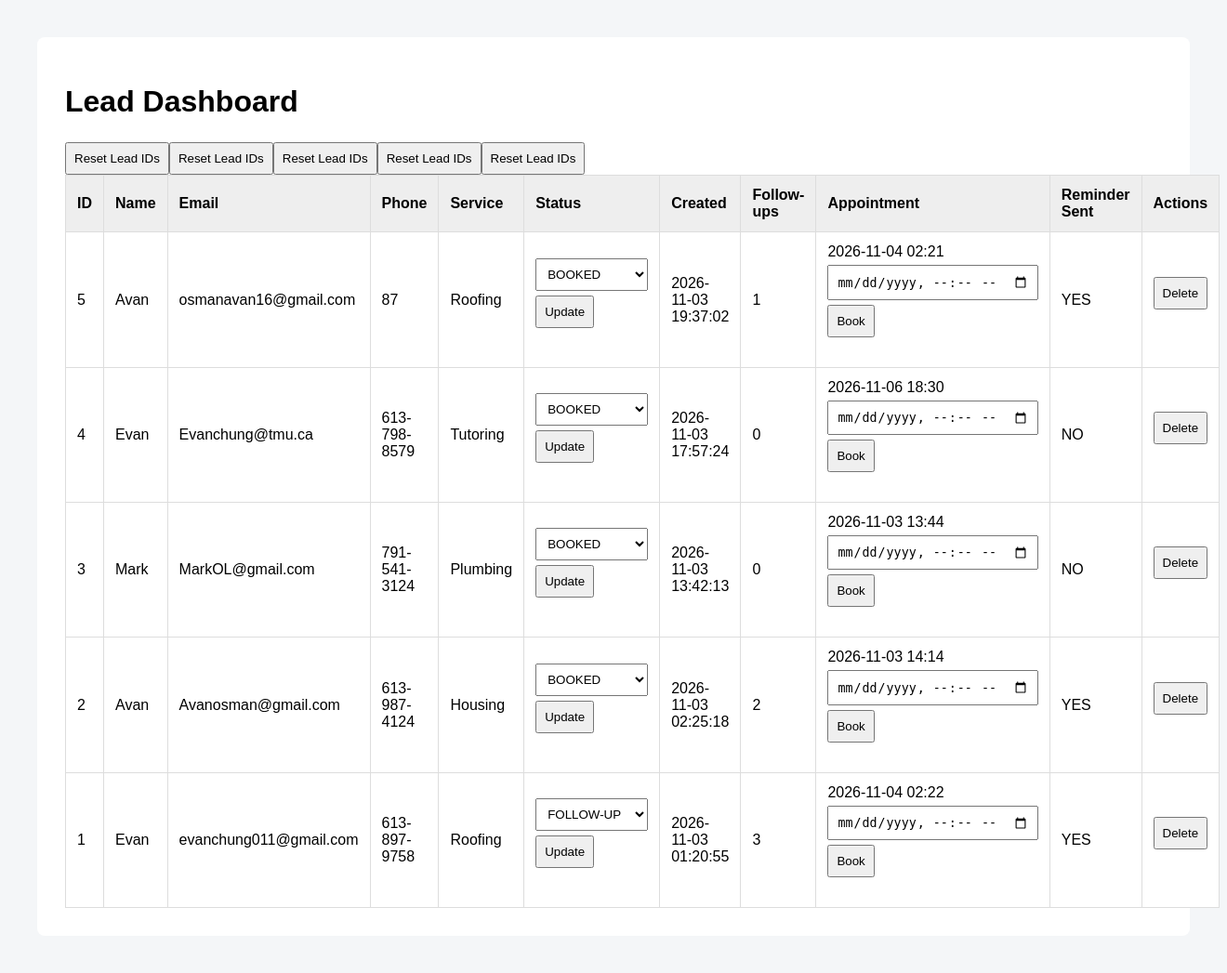
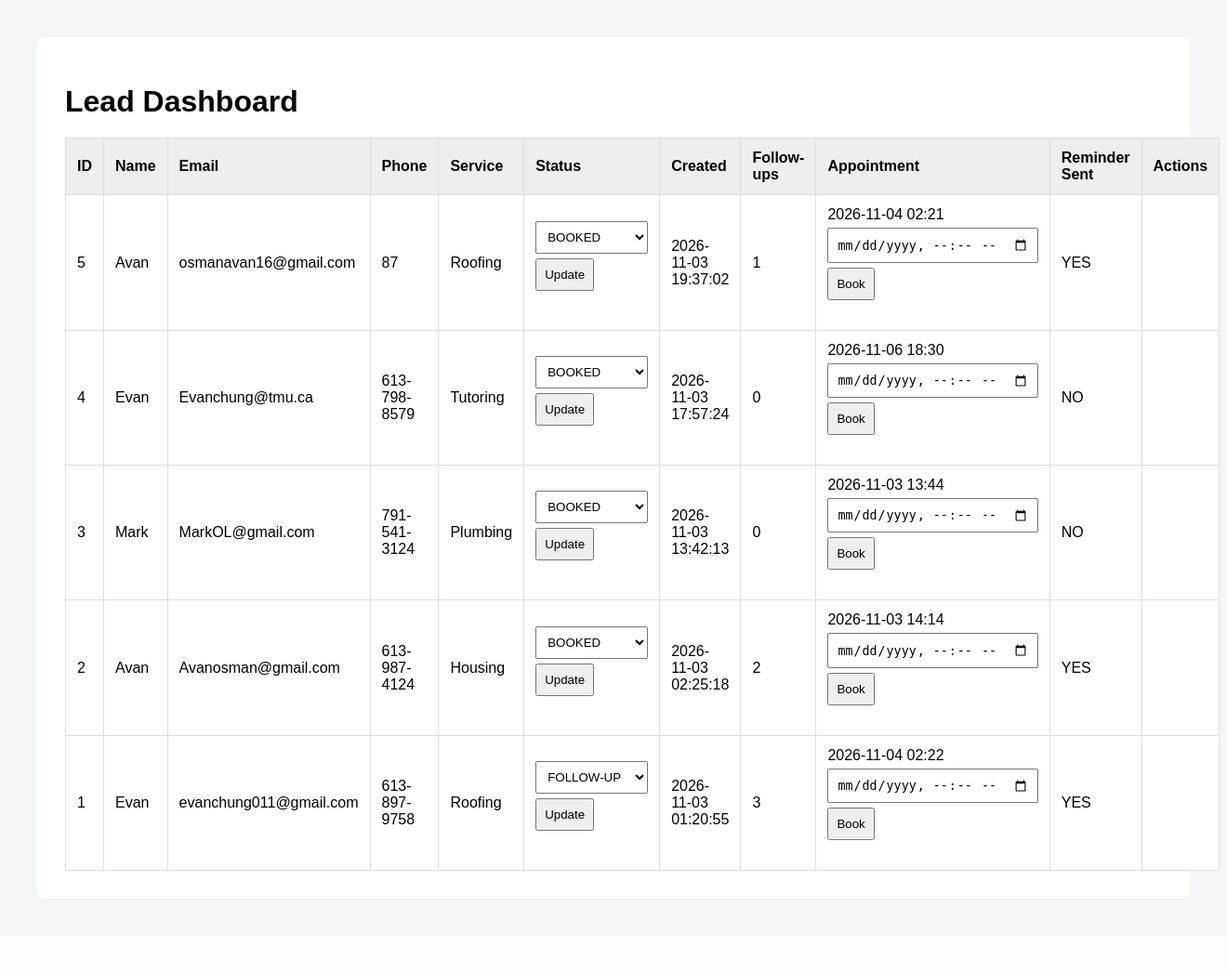
Before and after one commit to Phoex-ops/lead-automation, a Flask app: page /dashboard in a window 1320 px wide. Shown: the whole page at 93% size. After the commit the page ends 937 px from the top, so only its background shows below. Run offline with Flask 3, Linux system fonts and the light colour scheme; the visitor is signed in with stand-in values (Sample User, id 1); data comes from the database, SQL or seed files in the repository.

Commit message:
Remove reset lead IDs functionality and associated UI elements from dashboard

```diff
--- a/app.py
+++ b/app.py
@@ -281,21 +281,6 @@ def delete_lead(lead_id):
     connection.commit()
     connection.close()
 
-@app.route("/reset_lead_ids", methods=["POST"])
-def reset_lead_ids():
-    if not session.get("logged_in"):
-        return redirect("/login")
-
-    connection = sqlite3.connect(DB_PATH)
-    cursor = connection.cursor()
-
-    cursor.execute(
-        "DELETE FROM sqlite_sequence WHERE name = 'leads'"
-    )
-
-    connection.commit()
-    connection.close()
-
     return redirect("/dashboard")
 
 if __name__ == "__main__":
--- a/templates/dashboard.html
+++ b/templates/dashboard.html
@@ -99,22 +99,6 @@
             <td>{{ lead[9] }}</td>
 
 <td>
-    <form
-        action="/delete_lead/{{ lead[0] }}"
-        method="POST"
-        onsubmit="return confirm('Are you sure you want to delete this lead?');"
-    >
-        <button type="submit">
-            Delete
-        </button>
-    </form>
-</td>
-
-<form action="/reset_lead_ids" method="POST">
-    <button type="submit">
-        Reset Lead IDs
-    </button>
-</form>
 
 </tr>
         </tr>
```
